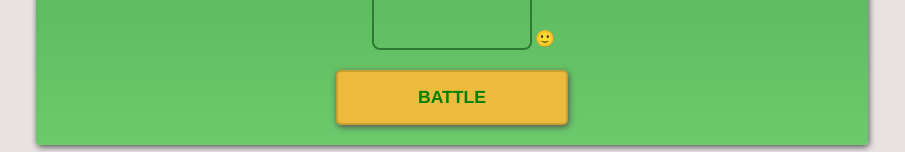
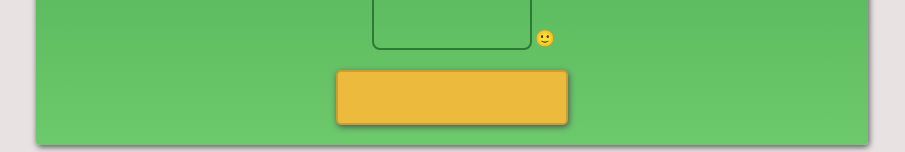
Before and after one commit to pavanellidev/cardBattle, a plain HTML site: page index.html in a window 1280 px wide. Shown: the part 698-850 px from the top of the page, without its empty margins (188-1093 px from the left). Drawn offline with Linux system fonts and the light colour scheme.

Commit message:
Update style.css

```diff
--- a/style.css
+++ b/style.css
@@ -100,6 +100,7 @@ button:hover {
 #draw-cards {
   margin-top: 10px;
   margin-bottom: 20px;
+  color: #ecbb3d;
 }
 
 .subtitle {
```
